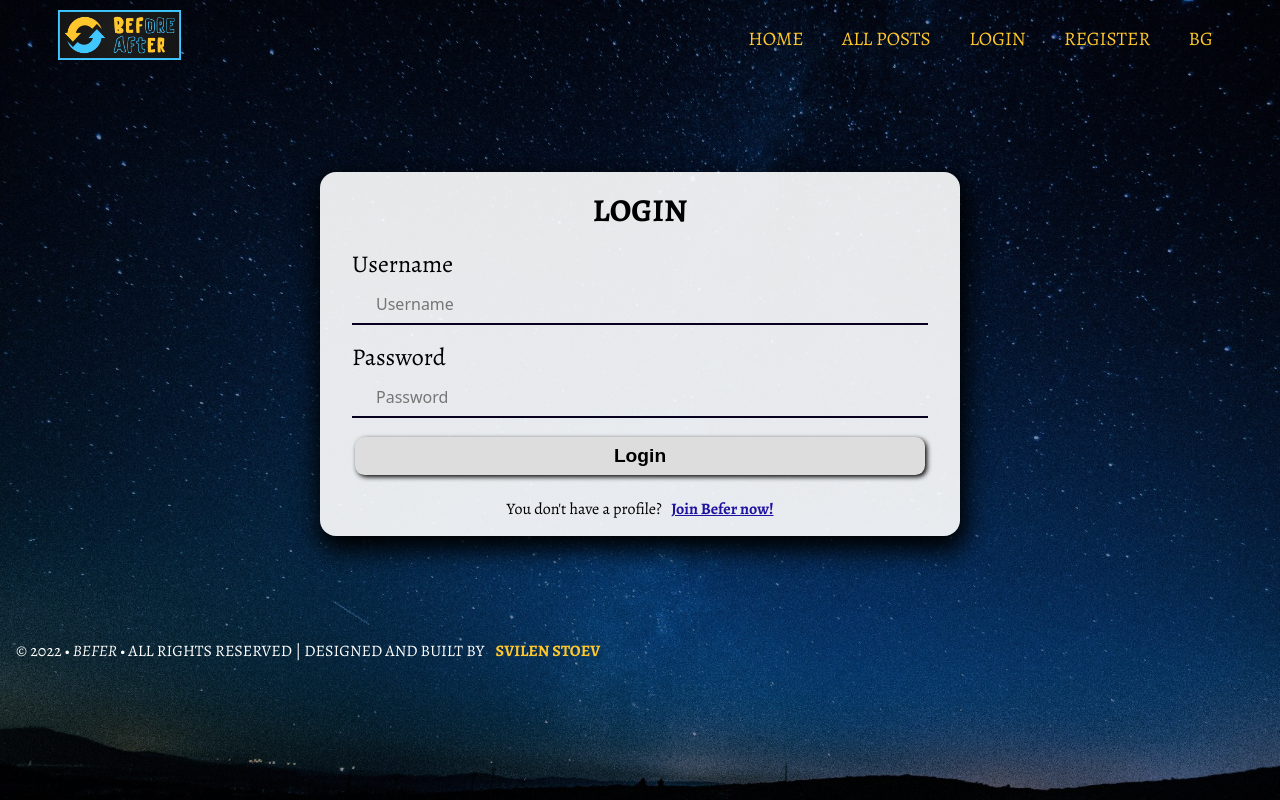
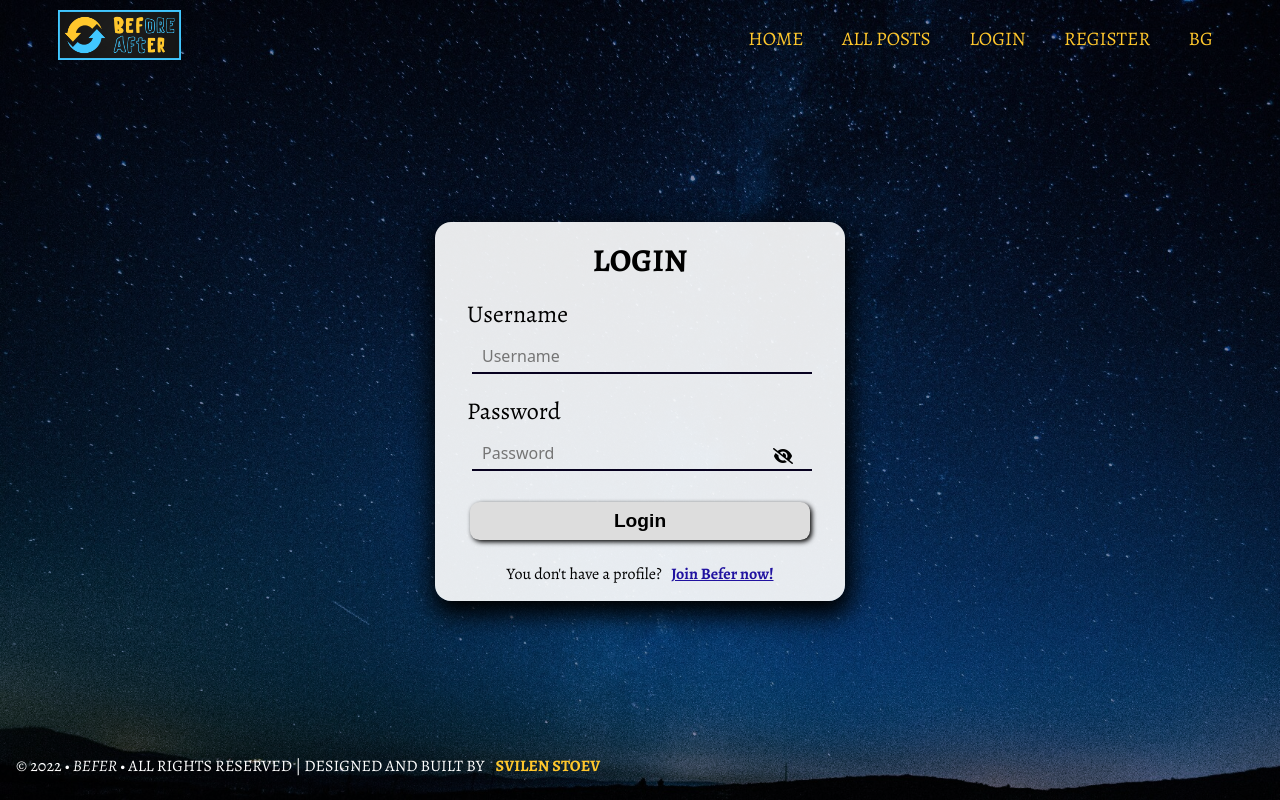
Before and after one commit to SvilenStoev/Angular-App-Befer, an Angular app in the folder Befer-app/: page /user/login in a window 1280 px wide. Built offline with nearby package versions, Linux system fonts and the light colour scheme.

Commit message:
Implemented toggling password input to visible and hidden

```diff
--- a/Befer-app/src/app/auth/login/login.component.css
+++ b/Befer-app/src/app/auth/login/login.component.css
@@ -0,0 +1,33 @@
+  .login {
+      position: relative;
+      margin: 30px auto;
+      padding: 20px 20px 20px;
+      width: 450px;
+  }
+
+  .login p.password-wrapper {
+      text-align: right;
+  }
+
+  input[type=text],
+  input[type=password] {
+      margin: 5px;
+      padding: 0 10px;
+      width: 340px;
+      height: 34px;
+  }
+
+  .password-wrapper {
+      margin-bottom: -15px;
+  }
+
+  .password-wrapper .fa-solid  {
+      position: relative;
+      bottom: 30px;
+      right: 10px;
+      cursor: pointer;
+  }
+
+  p.password-wrapper .fa-solid {
+      right: 20px;
+  }
--- a/Befer-app/src/app/auth/login/login.component.html
+++ b/Befer-app/src/app/auth/login/login.component.html
@@ -1,6 +1,7 @@
+<div class="login">
 <form [formGroup]="loginFormGroup" (ngSubmit)="loginHandler()">
     <h2>{{menu.title}}</h2>
-    <div>
+    <div >
         <label for="username">{{shared.labels.username}}</label>
         <input formControlName="username" type="text" placeholder="{{shared.labels.username}}" name="username">
         <ng-container *ngIf="showError('username')">
@@ -16,7 +17,11 @@
     </div>
     <div>
         <label for="password">{{shared.labels.password}}</label>
-        <input formControlName="password" type="password" placeholder="{{shared.labels.password}}" name="password">
+        <p class="password-wrapper">
+            <input #passEl formControlName="password" type="password" placeholder="{{shared.labels.password}}" name="password">
+            <i *ngIf="isPassVisible" (click)="eyeToggle(passEl, 'password')" class="fa-solid fa-eye"></i>
+            <i *ngIf="!isPassVisible" (click)="eyeToggle(passEl, 'text')" class="fa-solid fa-eye-slash"></i>
+        </p>
         <ng-container *ngIf="showError('password')">
             <p *ngIf="getValError('password', 'required')" class="errorText">{{validations.required | replaceArgs: shared.labels.password}}</p>
             <p *ngIf="getValError('password', 'whitespace')" class="errorText">{{validations.whitespace | replaceArgs: shared.labels.password}}</p>
@@ -31,5 +36,5 @@
     <button class="btn" type="submit" [disabled]="!loginFormGroup.valid">{{menu.title}}</button>
     <div class="registerPath">{{menu.notRegistered}} &nbsp; <a class="registerPath" routerLink="/user/register"><b><u>{{menu.joinBefer}}</u></b></a></div>
 </form>
-
+</div>
 <app-spinner [showLoader]="showLoader"></app-spinner>
--- a/Befer-app/src/app/auth/login/login.component.ts
+++ b/Befer-app/src/app/auth/login/login.component.ts
@@ -26,6 +26,7 @@ export class LoginComponent implements OnInit {
   isServerErr: boolean = false;
 
   showLoader: boolean = false;
+  isPassVisible: boolean = false;
 
   //menu languages
   menu: any = this.langService.get().login;
@@ -121,4 +122,9 @@ export class LoginComponent implements OnInit {
   getSymbText(currSymbs: number): string {
     return currSymbs > 1 ? this.shared.symbols : this.shared.symbol;
   }
+
+  eyeToggle(inputEl: any, passType: string) {
+    this.isPassVisible = !this.isPassVisible;
+    inputEl.type = passType;
+  }
 }
```
